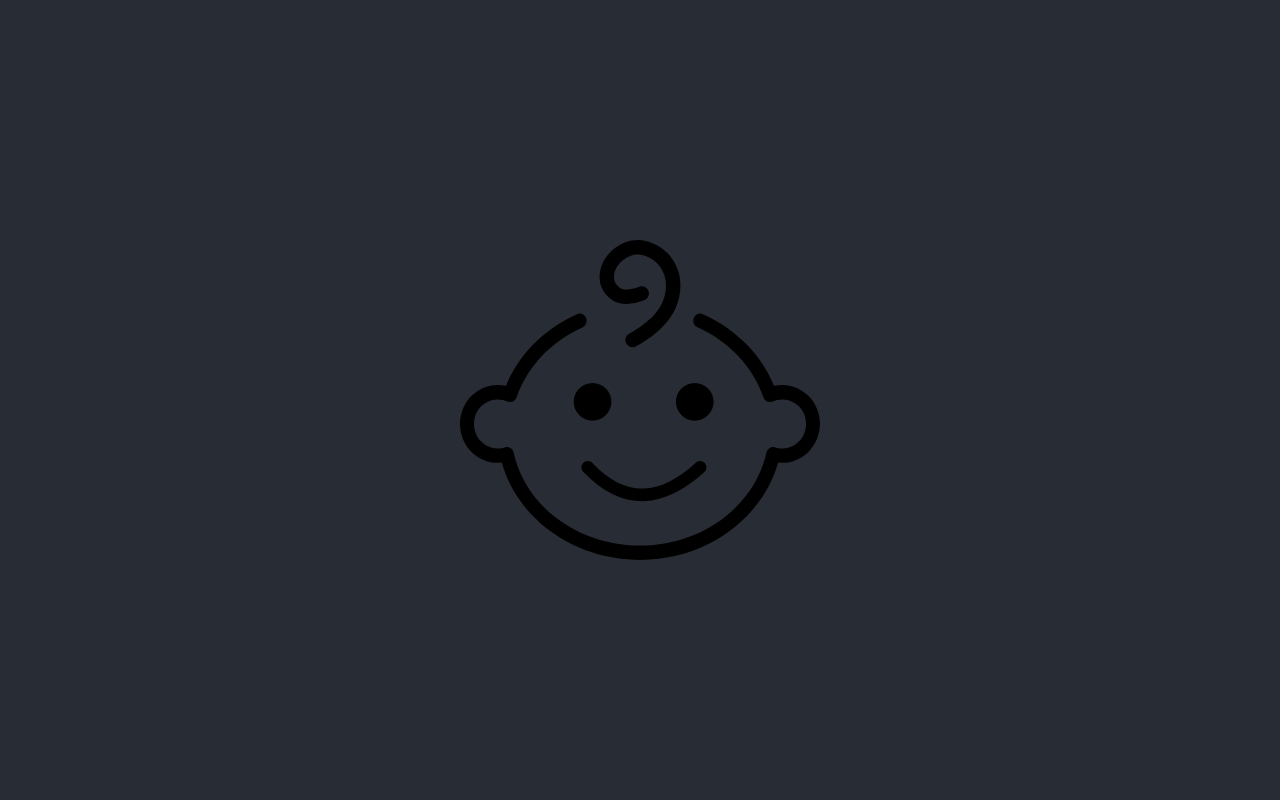
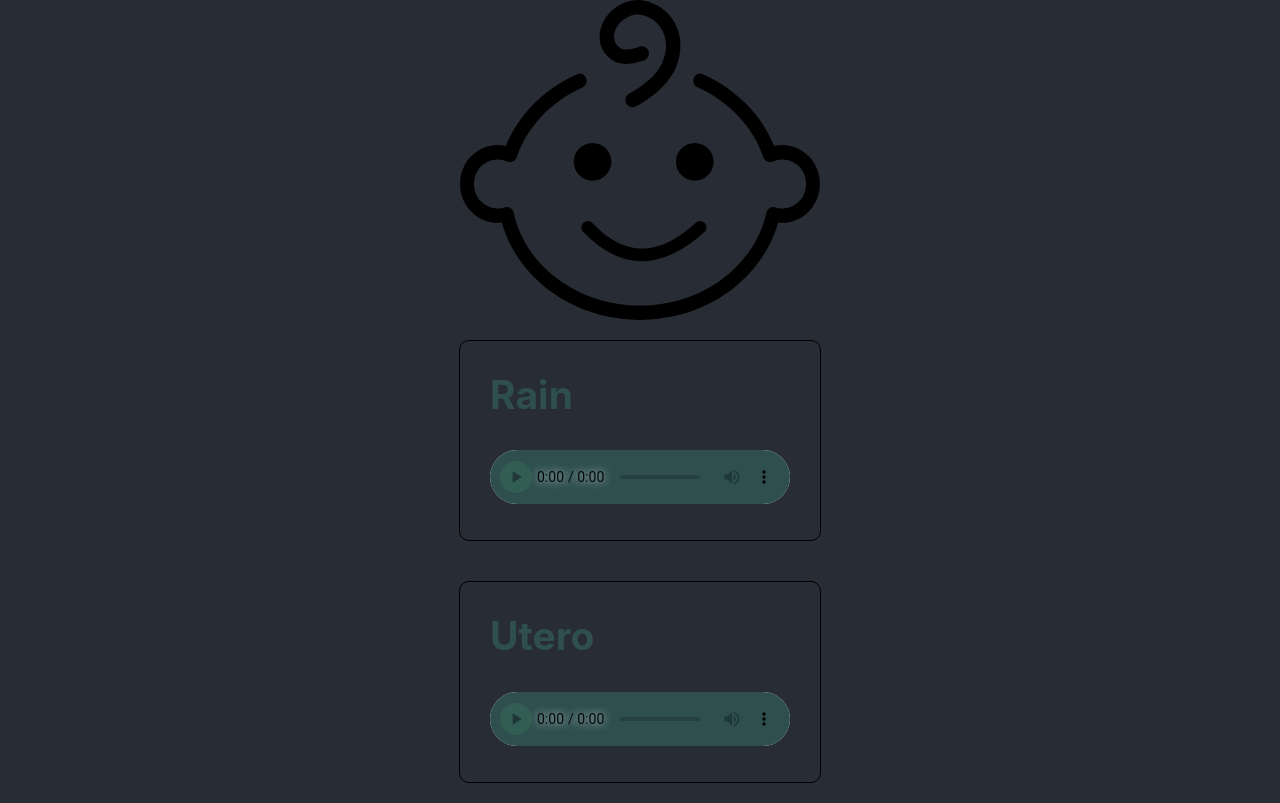
Before and after one commit to akctba/vsklullaby, a React (Create React App) app: page / in a window 1280 px wide. Built offline with nearby package versions, Linux system fonts and the light colour scheme.

Commit message:
audio component

```diff
--- a/src/App.css
+++ b/src/App.css
@@ -30,3 +30,26 @@
 .App-link {
   color: #61dafb;
 }
+
+.player-box {
+  border: black solid 1px;
+  border-radius: 10px;
+  margin: 20px;
+  padding: 30px;
+}
+
+.track-title {
+  text-transform: capitalize;
+  text-align: left;
+  color: darkslategray;
+  margin-top: 0;
+}
+
+audio::-webkit-media-controls-panel {
+  background-color: darkslategray;
+}
+
+audio::-webkit-media-controls-play-button {
+  background-color: #3e7e5f;
+  border-radius: 50%;
+}
--- a/src/App.js
+++ b/src/App.js
@@ -7,15 +7,24 @@ function App() {
       <header className="App-header">
         <img src={logo} className="wobble" alt="logo" />
 
+          <Player track="rain" />
 
+          <Player track="utero" />
 
       </header>
     </div>
   );
 }
 
-function player(...props) {
-
+function Player(props) {
+  return (
+    <div className="player-box">
+      <h2 className="track-title">{props.track}</h2>
+      <audio controls loop src={"/audio/"+props.track+".mp3"} >
+        Your browser does not support the audio tag.
+      </audio>
+    </div>
+  )
 }
 
 export default App;
```
